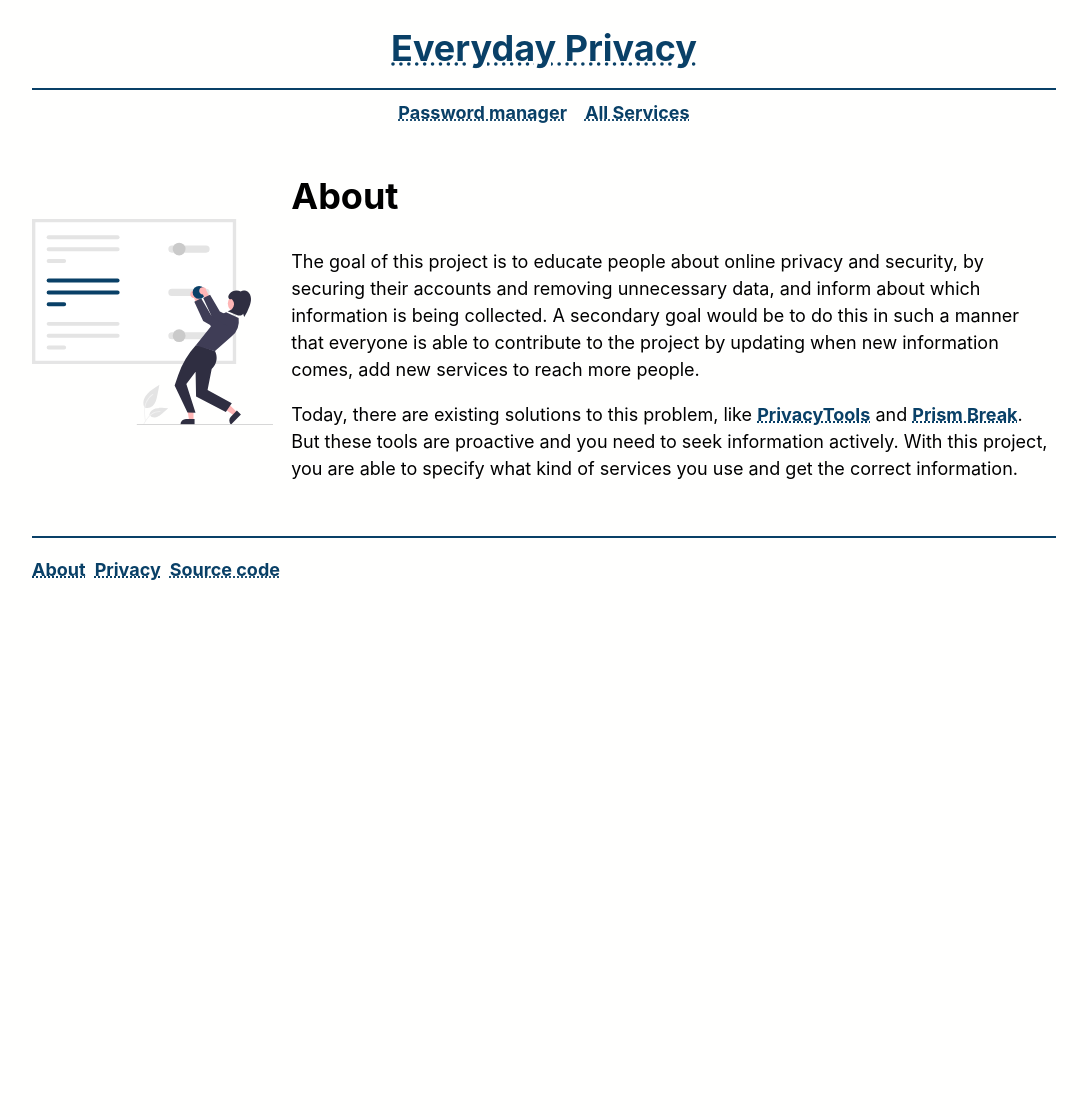
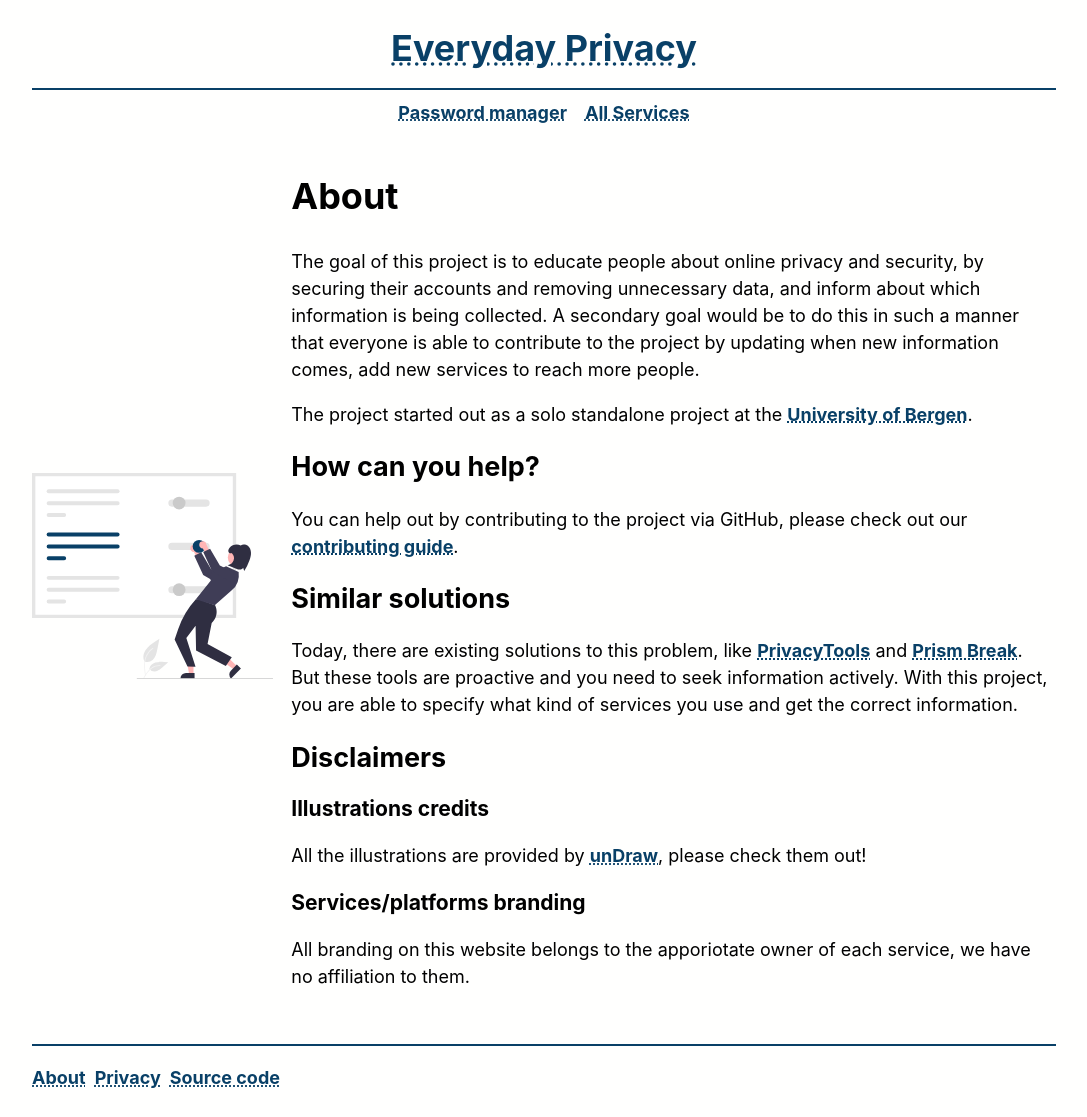
Before and after one commit to timharek/everyday-privacy, a Jekyll site: the page built from _pages/about.md, in a window 1280 px wide. Shown: the whole page, without its empty margins (96-1183 px from the left). Built offline with Jekyll 4.4.1, drawn with Linux system fonts in a browser that asks for light colours; before the commit the page ends 900 px from its top, so only the background shows below that.

Commit message:
Add more content to about page
Signed-off-by: Tim Hårek Andreassen <tim@harek.dev>

```diff
--- a/_pages/about.md
+++ b/_pages/about.md
@@ -9,4 +9,22 @@ menu: footer
 The goal of this project is to educate people about online privacy and security, by securing their accounts and removing unnecessary data, and inform about which information is being collected.
 A secondary goal would be to do this in such a manner that everyone is able to contribute to the project by updating when new information comes, add new services to reach more people.
 
+The project started out as a solo standalone project at the [University of Bergen](https://uib.no).
+
+## How can you help?
+
+You can help out by contributing to the project via GitHub, please check out our [contributing guide](https://github.com/timharek/everyday-privacy/blob/main/CONTRIBUTE.md).
+
+## Similar solutions
+
 Today, there are existing solutions to this problem, like [PrivacyTools](https://privacytools.io) and [Prism Break](https://prism-break.org). But these tools are proactive and you need to seek information actively. With this project, you are able to specify what kind of services you use and get the correct information.
+
+## Disclaimers
+
+### Illustrations credits
+
+All the illustrations are provided by [unDraw](https://undraw.co), please check them out!
+
+### Services/platforms branding
+
+All branding on this website belongs to the apporiotate owner of each service, we have no affiliation to them.
```
